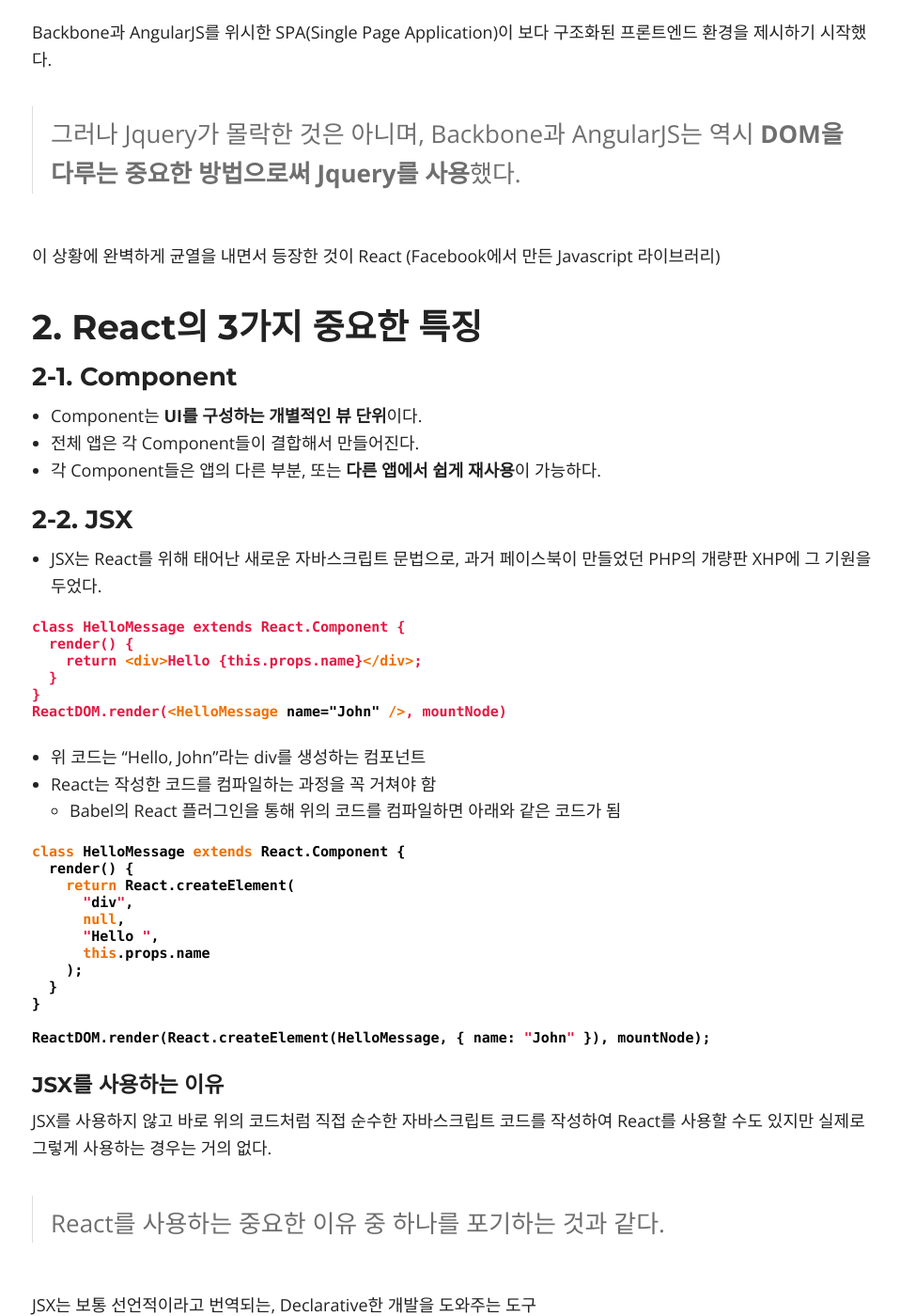
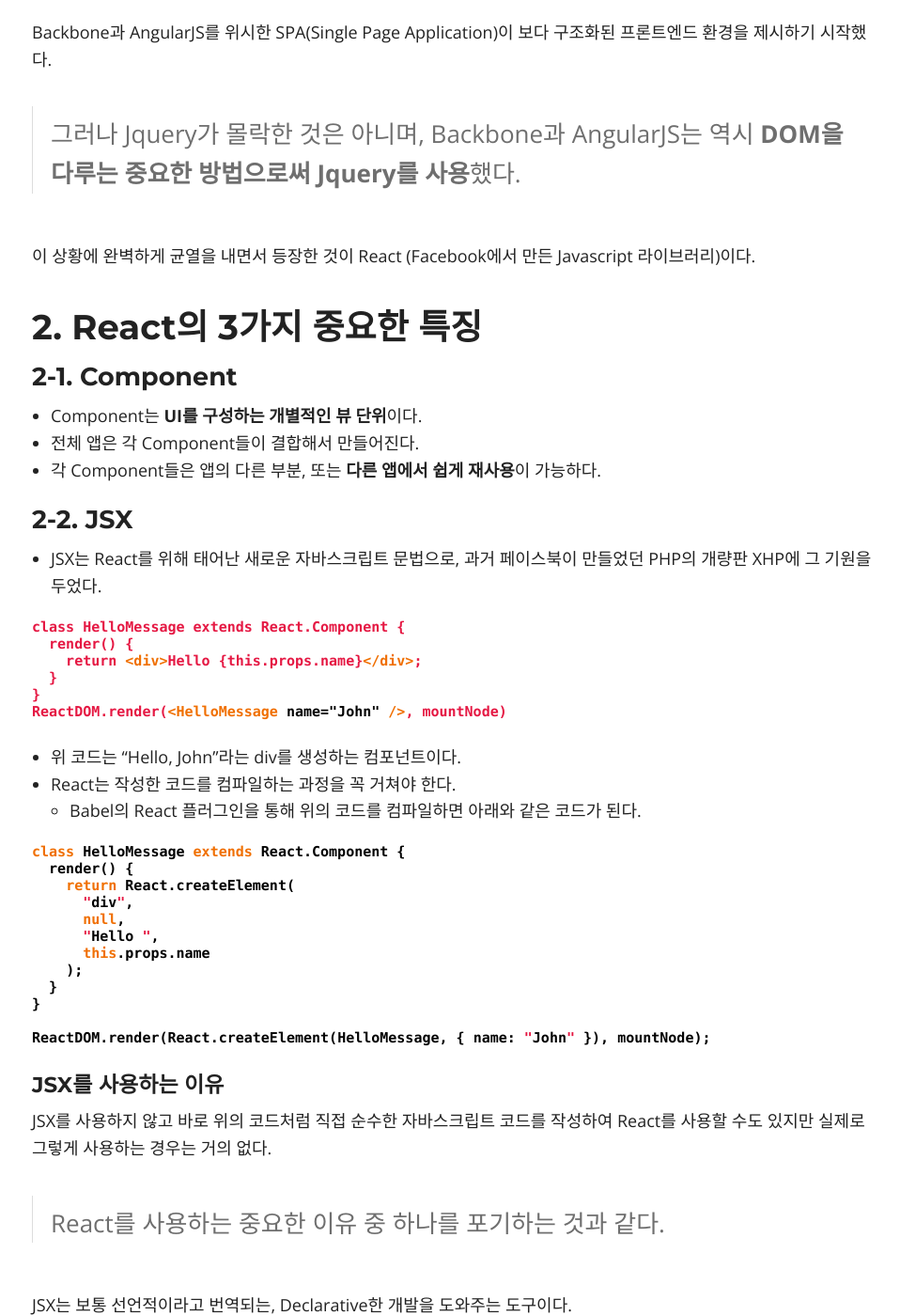
Before and after one commit to Seongmun-Hong/Seongmun-Hong.github.io, a Jekyll site: the page built from _posts/2019-05-08-React.md, in a window 1280 px wide and 1400 px high, scrolled down 781 px. Shown: the whole window at 94% size, without its empty margins (156-1114 px from the left). Built offline with Jekyll 4.4.1, drawn with Linux system fonts in a browser that asks for light colours; nearby versions of some CDN libraries; library files that are not in the unit come from our copies; comment, search, counter and statistics services are not loaded; some of the changed text lies outside the part shown.

Commit message:
fix :  - 어휘 및 개행 수정

````diff
--- a/_posts/2019-05-08-React.md
+++ b/_posts/2019-05-08-React.md
@@ -28,7 +28,7 @@
 Backbone과 AngularJS를 위시한 SPA(Single Page Application)이 보다 구조화된 프론트엔드 환경을 제시하기 시작했다.
 > 그러나 Jquery가 몰락한 것은 아니며, Backbone과 AngularJS는 역시 **DOM을 다루는 중요한 방법으로써 Jquery를 사용**했다.
 
-이 상황에 완벽하게 균열을 내면서 등장한 것이 React (Facebook에서 만든 Javascript 라이브러리)
+이 상황에 완벽하게 균열을 내면서 등장한 것이 React (Facebook에서 만든 Javascript 라이브러리)이다.
 
 
 ## 2. React의 3가지 중요한 특징
@@ -52,9 +52,9 @@
 ReactDOM.render(<HelloMessage name="John" />, mountNode)
 ```
 
-- 위 코드는 “Hello, John”라는 div를 생성하는 컴포넌트
-- React는 작성한 코드를 컴파일하는 과정을 꼭 거쳐야 함
-	-  Babel의 React 플러그인을 통해 위의 코드를 컴파일하면 아래와 같은 코드가 됨
+- 위 코드는 “Hello, John”라는 div를 생성하는 컴포넌트이다.
+- React는 작성한 코드를 컴파일하는 과정을 꼭 거쳐야 한다.
+	-  Babel의 React 플러그인을 통해 위의 코드를 컴파일하면 아래와 같은 코드가 된다.
 
 ```javascript
 class HelloMessage extends React.Component {
@@ -76,9 +76,9 @@
 JSX를 사용하지 않고 바로 위의 코드처럼 직접 순수한 자바스크립트 코드를 작성하여 React를 사용할 수도 있지만 실제로 그렇게 사용하는 경우는 거의 없다.
 >  React를 사용하는 중요한 이유 중 하나를 포기하는 것과 같다.
 
-JSX는 보통 선언적이라고 번역되는, Declarative한 개발을 도와주는 도구
+JSX는 보통 선언적이라고 번역되는, Declarative한 개발을 도와주는 도구이다.
 
-- 한눈에 이해하기 쉬움
+- 한눈에 이해하기 쉽다.
 - 개발자는 JSX를 통해 결과물에 직관적으로 도달할 수 있다.
 - 예측가능한 개발을 만들어줄 뿐 아니라 유지보수, 협업 등에서도 엄청난 강점을 발휘한다.
 
@@ -116,8 +116,8 @@
 
 이 HelloMessage 클래스는 만약
 this.props.name = "Alex"
-this.state.chatName = "Thom"
-이라면, “Hello Alex”, “I am Jenny” 라는 글자를 유저에게 보여주는 컴포넌트이다.
+this.state.chatName = "Thom" 이라면,
+“Hello Alex”, “I am Jenny” 라는 글자를 유저에게 보여주는 컴포넌트이다.
 
 만약 name은 그대로이고 chatName = "Mary" 로 바뀌게 된다면 ?
 
@@ -142,6 +142,7 @@
 
 라는 값을 return 했다고 가정한다.
 이후 컴포넌트의 this.state.chatName가 Mary로 바뀌어서 render 함수가 다시 호출된다.
+
 컴포넌트는
 
 ```html
````
